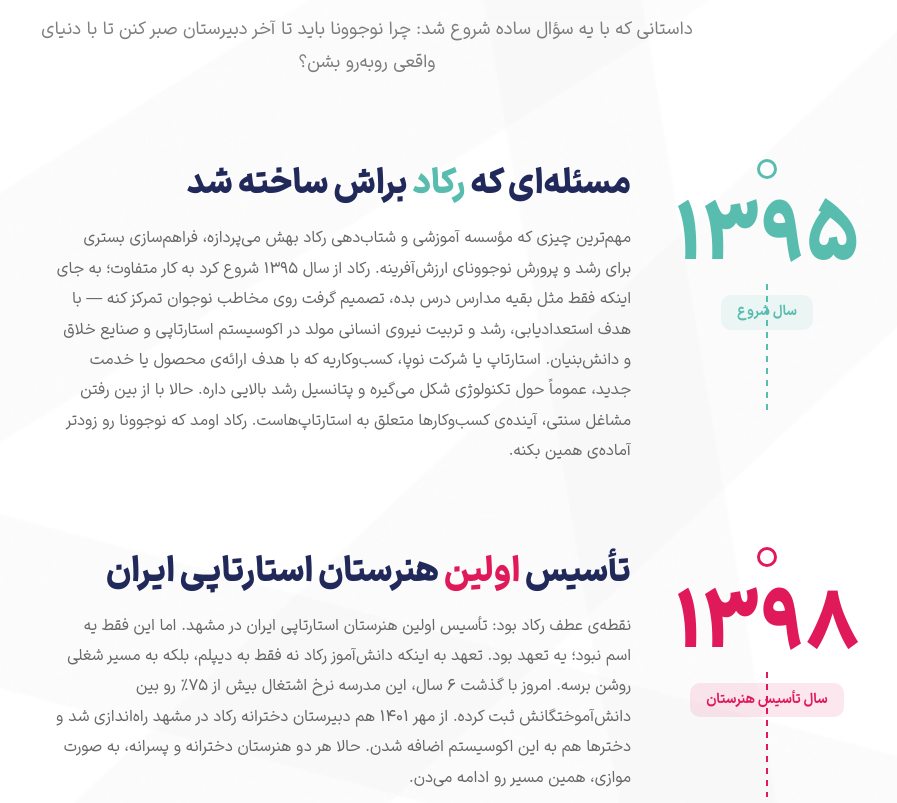
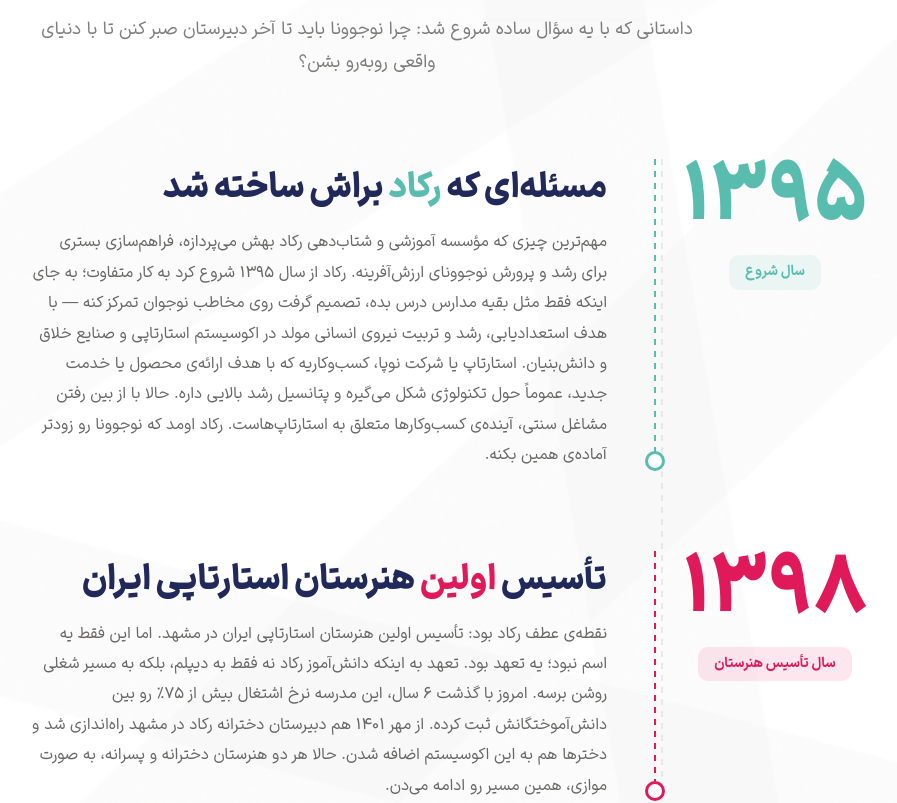
Before and after one commit to MohammadMehdiSadeghi/rokad-web, a Next.js app: page /about in a window 1280 px wide. Shown: the part 1440-2243 px from the top of the page, without its empty margins (273-1170 px from the left). Built offline with nearby package versions, Linux system fonts and the light colour scheme; no server answers.

Commit message:
fix: Story timeline — 3 columns (year | dashed line | text), connected line

```diff
--- a/src/views/About/sections/Story/index.jsx
+++ b/src/views/About/sections/Story/index.jsx
@@ -71,33 +71,39 @@ export default function AboutStory() {
           دبیرستان صبر کنن تا با دنیای واقعی روبه‌رو بشن؟
         </p>
 
-        {/* ── تایم‌لاین عمودی RTL: متن راست، سال و نقطه چپ ── */}
+        {/* ── تایم‌لاین ۳ ستونه: سال | خطچین | متن ── */}
                 <div className="relative max-w-[60rem] mx-auto">
+                  {/* خط پیوسته پس‌زمینه — تمام قد */}
+                  <div className="absolute top-0 bottom-0 right-[6.5rem] sm:right-[9.5rem] lg:right-[11.5rem] w-[0.125rem] hidden lg:block"
+                    style={{
+                      backgroundImage: "repeating-linear-gradient(to bottom, #E5E7EB 0 6px, transparent 6px 12px)",
+                    }}
+                  />
                   {milestones.map((m, i) => (
-            <div key={m.year} className="relative flex items-start gap-6 sm:gap-10 lg:gap-14">
-              {/* ستون سال — سمت چپ */}
-              <div className="relative flex flex-col items-center flex-shrink-0 w-24 sm:w-32 lg:w-40 pb-12 sm:pb-16 lg:pb-20">
-                {/* خط‌چین عمودی رنگی — زیر نقطه */}
-                <div
-                  className="absolute top-1/2 bottom-0 w-[0.125rem]"
+                    <div key={m.year} className="relative grid grid-cols-[auto_auto_1fr] items-start gap-4 sm:gap-6 lg:gap-8 pb-12 sm:pb-16 lg:pb-20">
+
+                      {/* ستون ۱: عدد سال + بج — سمت راست */}
+                      <div className="flex flex-col items-center flex-shrink-0 w-20 sm:w-28 lg:w-36">
+                        <span className="text-[2.5rem] sm:text-[4rem] lg:text-[5rem] leading-none font-black whitespace-nowrap">
+                          <span className={m.textColor}>{m.year}</span>
+                        </span>
+                        <span className={`mt-3 sm:mt-4 inline-block px-3 sm:px-4 py-1.5 rounded-[0.625rem] [corner-shape:squircle] ${m.lightBg} ${m.textColor} text-[0.75rem] sm:text-[0.875rem] font-bold whitespace-nowrap`}>
+                          {m.label}
+                        </span>
+                      </div>
+
+                      {/* ستون ۲: دایره توخالی + خطچین رنگی — وسط */}
+                      <div className="flex flex-col items-center flex-shrink-0 w-6 sm:w-8 self-stretch">
+                        <div className="w-[0.125rem] flex-1 min-h-[6rem]"
                           style={{
                             backgroundImage: `repeating-linear-gradient(to bottom, ${m.lineColor} 0 6px, transparent 6px 12px)`,
                           }}
                         />
-                {/* دایره توخالی روی خط */}
-                <div className={`relative z-10 w-4 h-4 sm:w-5 sm:h-5 rounded-full bg-white border-[0.1875rem] ${m.dotColor} mb-4 sm:mb-5`} />
-                {/* عدد سال بزرگ */}
-                <span className={`relative z-10 text-[2.5rem] sm:text-[4rem] lg:text-[5rem] leading-none font-black ${m.textColor}`}>
-                  {m.year}
-                </span>
-                {/* بج توضیح سال */}
-                <span className={`relative z-10 mt-3 sm:mt-4 inline-block px-3 sm:px-4 py-1.5 rounded-[0.625rem] [corner-shape:squircle] ${m.lightBg} ${m.textColor} text-[0.75rem] sm:text-[0.875rem] font-bold whitespace-nowrap`}>
-                  {m.label}
-                </span>
+                        <div className={`w-4 h-4 sm:w-5 sm:h-5 rounded-full bg-white border-[0.1875rem] ${m.dotColor} -mt-2`} />
                       </div>
 
-              {/* محتوای متنی — سمت راست */}
-              <div className="flex-1 pb-12 sm:pb-16 lg:pb-20 pt-1">
+                      {/* ستون ۳: محتوای متنی — سمت چپ */}
+                      <div className="pt-2">
                         <h3 className="font-black text-[1.375rem] sm:text-[1.875rem] lg:text-[2.125rem] leading-[1.3] mb-3 sm:mb-4 text-[#21295A]">
                           {m.titleParts.map((p, i) => (
                             <span key={i} className={p.color}>
```
Lines whose indentation alone changed are shown as unchanged.
